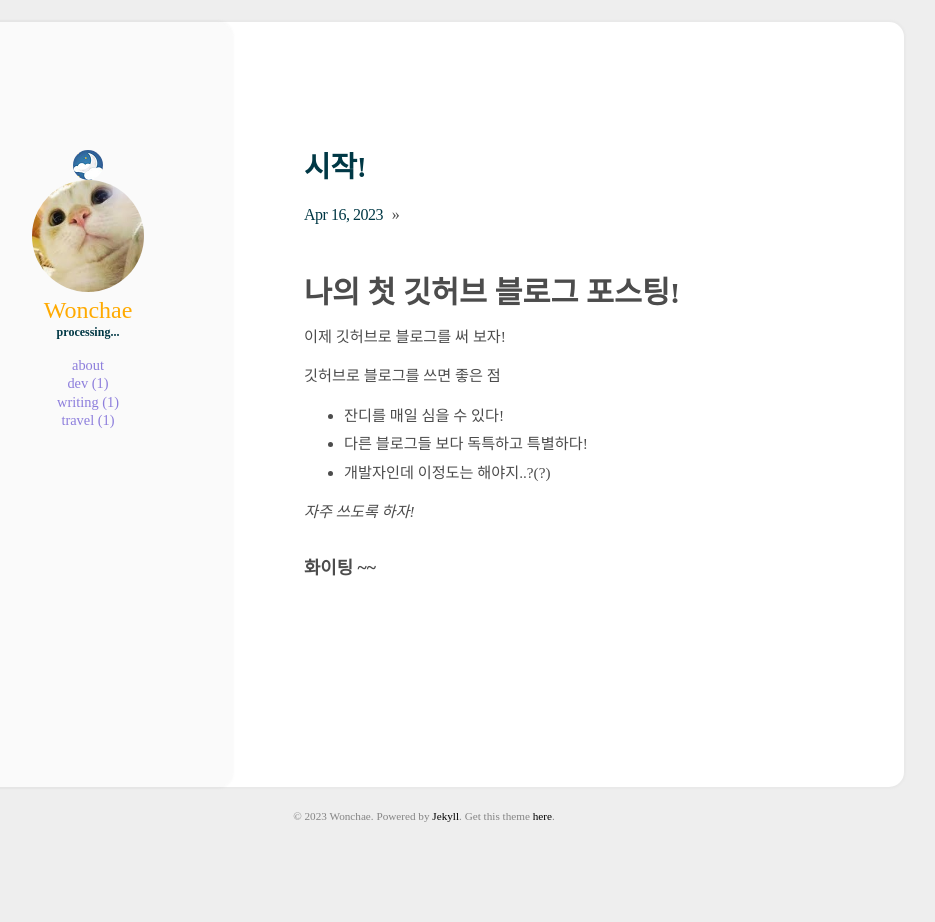
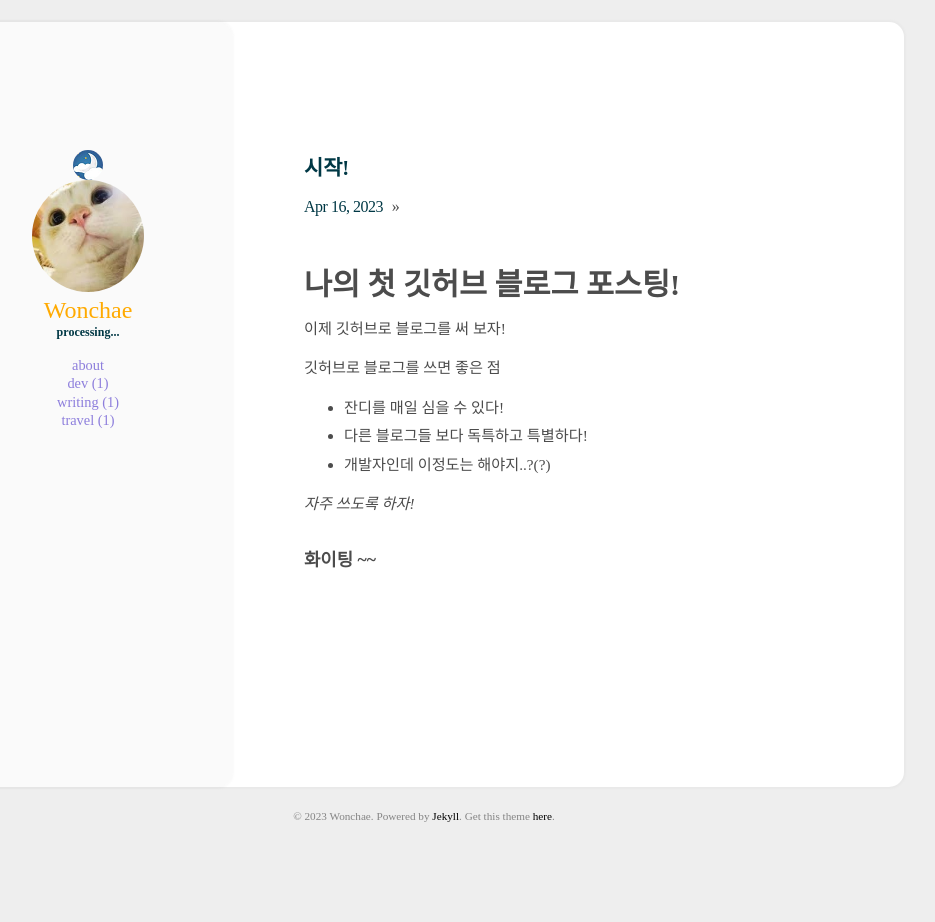
Before and after one commit to ywonchae1/ywonchae1.github.io, a Jekyll site: the page built from _posts/2023-04-16-first.md, in a window 1280 px wide. Shown: the whole page, without its empty margins (216-1151 px from the left). Built offline with Jekyll 4.4.1, drawn with Linux system fonts in a browser that asks for light colours; some web fonts are replaced.

Commit message:
change fonts

```diff
--- a/assets/css/main.scss
+++ b/assets/css/main.scss
@@ -520,7 +520,7 @@ img {
 
 .post_title {
     color: var(--post_title);
-    font-size: 1.8rem;
+    font-size: 1.3rem;
     line-height: 2.2rem;
     font-weight: 700;
 
```
